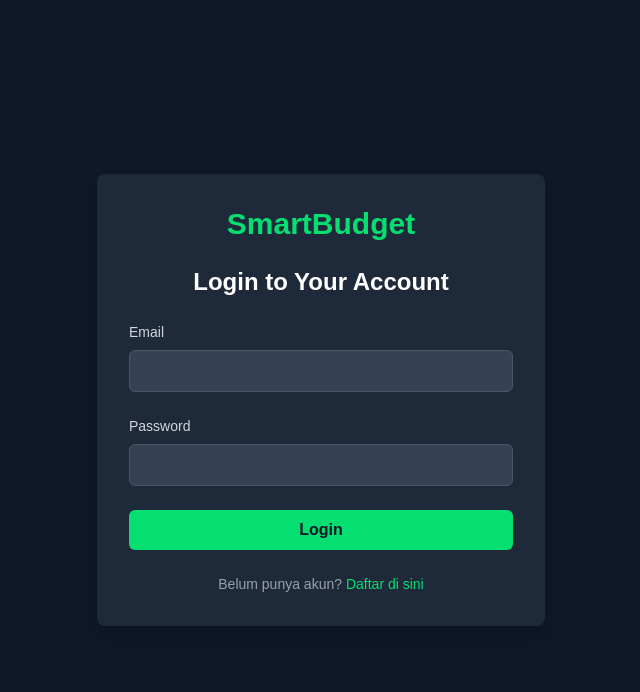
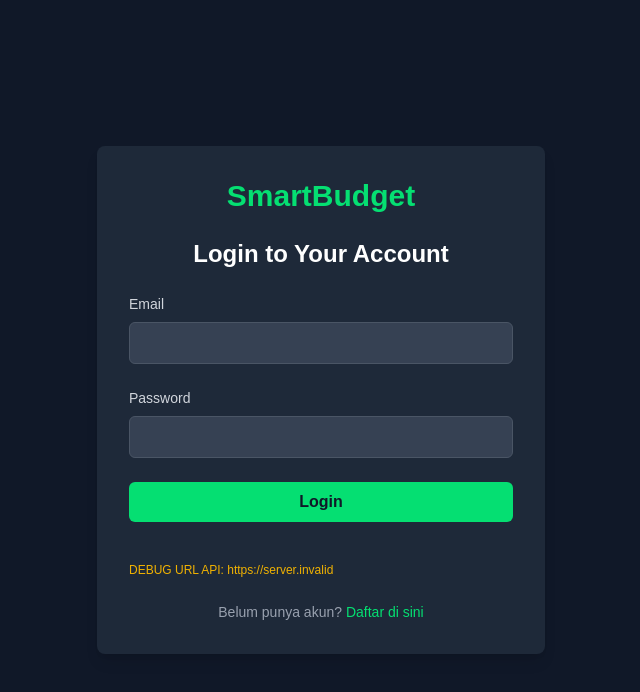
Before and after one commit to ImmanuelValentino/smart-budget-app, a Next.js app in the folder client/: page /login in a window 1280 px wide. Shown: the top 692 px of the page, without its empty margins (319-959 px from the left). Built offline with nearby package versions, Linux system fonts and the light colour scheme; no server answers.

Commit message:
Debuging API

```diff
--- a/client/src/app/login/page.jsx
+++ b/client/src/app/login/page.jsx
@@ -58,6 +58,9 @@
                     >
                         Login
                     </button>
+                    <p className="mt-4 text-xs text-yellow-500">
+                        DEBUG URL API: {process.env.NEXT_PUBLIC_API_URL || "TIDAK DITEMUKAN"}
+                    </p>
                 </form>
                 <p className="text-sm text-center text-gray-400">
                     Belum punya akun?{' '}
```
